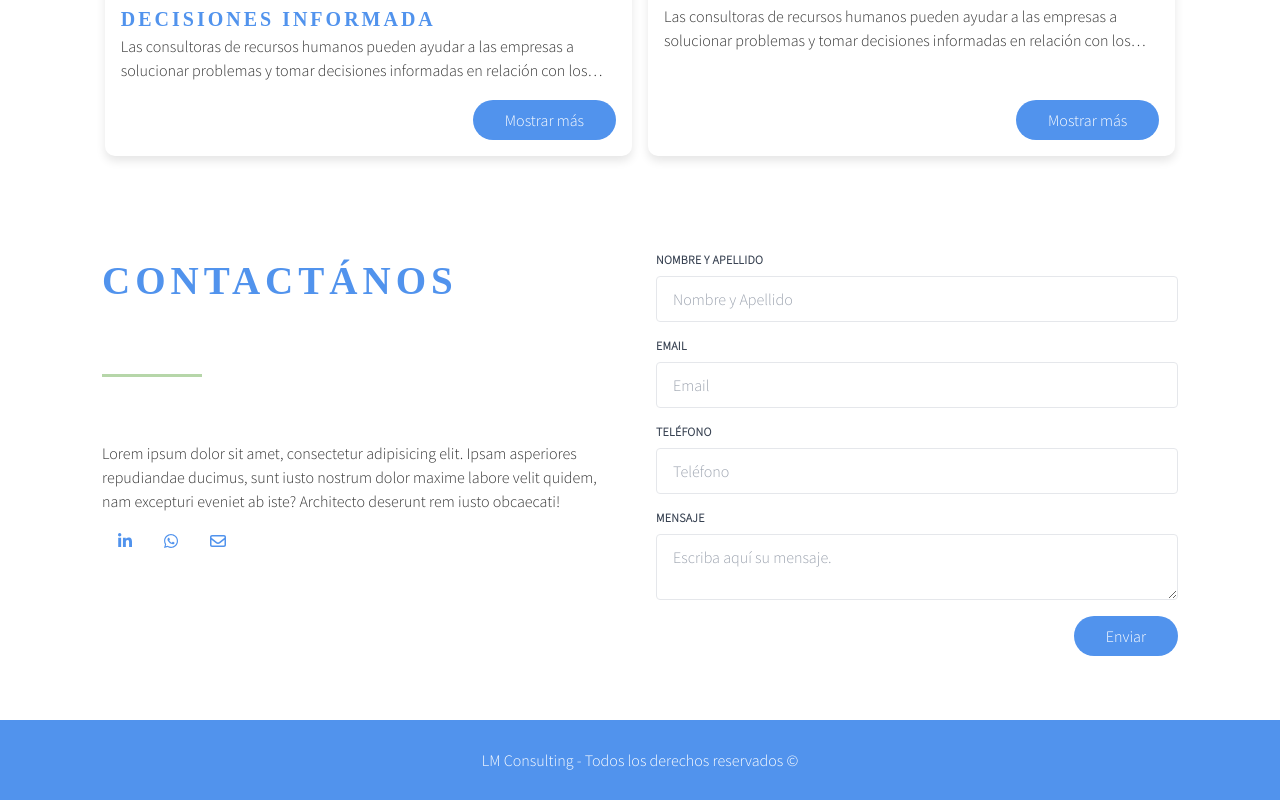
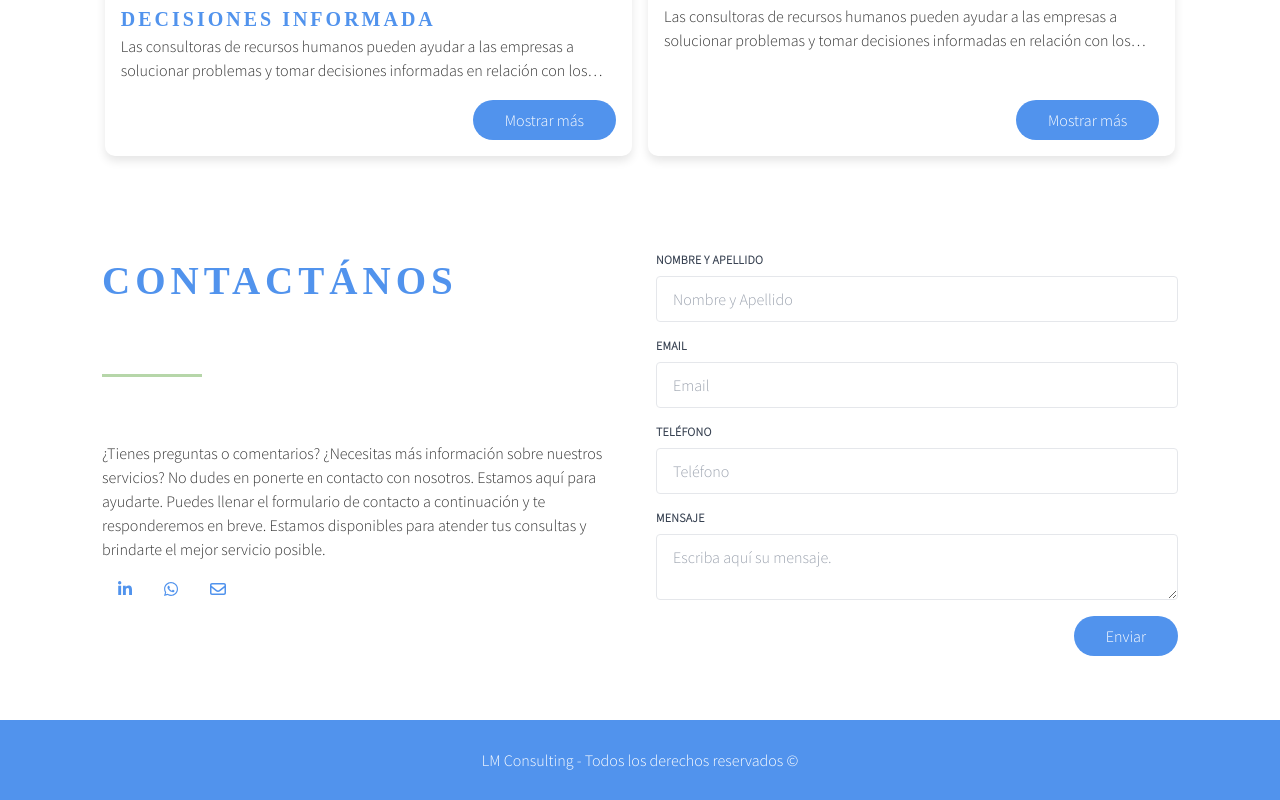
Before and after one commit to agreloe/lm-consulting, a Next.js app: page / in a window 1280 px wide. Shown: the part 3545-4345 px from the top of the page. Built offline with nearby package versions, Linux system fonts and the light colour scheme; a web font is replaced by a local one.

Commit message:
changed contact text

```diff
--- a/src/components/home/Contact.js
+++ b/src/components/home/Contact.js
@@ -16,7 +16,7 @@ export default function Contact() {
         <div className="flex flex-col w-full lg:w-[50%] xl:w-[50%]">
             <h2 className='pb-16 sm:pb-8'>Contactános</h2>
             <span className={`${styles.line} mb-16 sm:mb-8`}></span>
-            <p>Lorem ipsum dolor sit amet, consectetur adipisicing elit. Ipsam asperiores repudiandae ducimus, sunt iusto nostrum dolor maxime labore velit quidem, nam excepturi eveniet ab iste? Architecto deserunt rem iusto obcaecati!</p>
+            <p>¿Tienes preguntas o comentarios? ¿Necesitas más información sobre nuestros servicios? No dudes en ponerte en contacto con nosotros. Estamos aquí para ayudarte. Puedes llenar el formulario de contacto a continuación y te responderemos en breve. Estamos disponibles para atender tus consultas y brindarte el mejor servicio posible.</p>
             <ul className={`${styles.socials}`}>
                 <li>
                     <a href="#">
```
